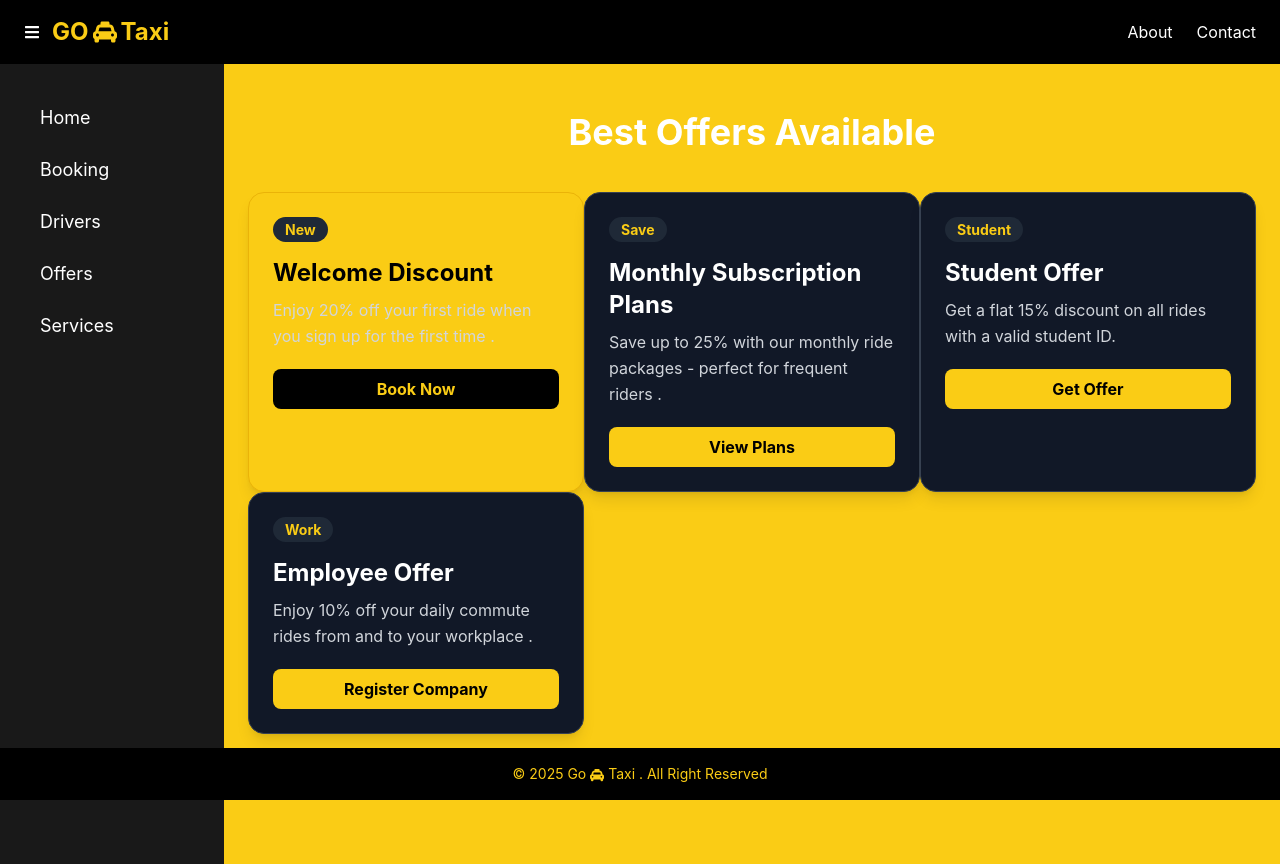
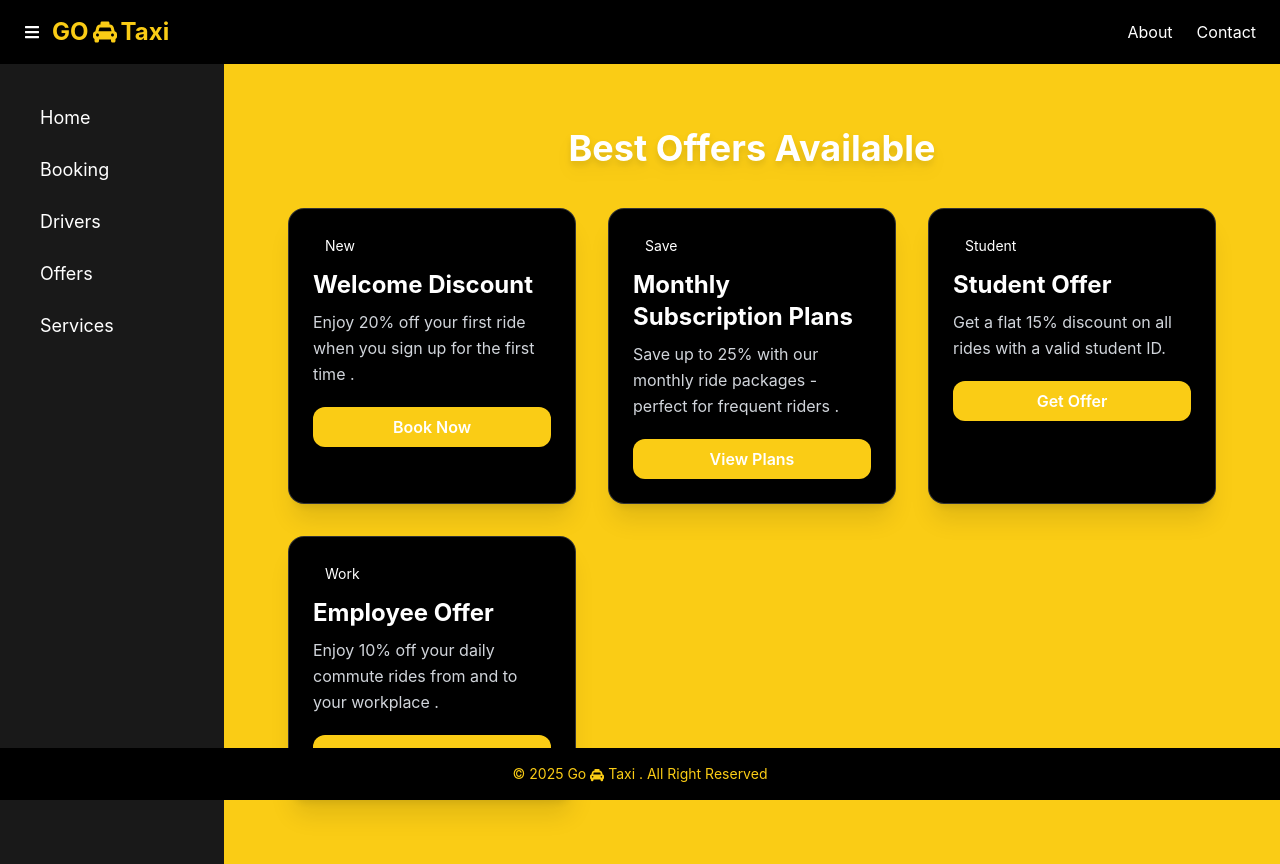
Before and after one commit to Hadi170/GoTaxi, a React (Create React App) app: page /offers in a window 1280 px wide. Built offline with nearby package versions, Linux system fonts and the light colour scheme.

Commit message:
edit Offers

```diff
--- a/src/Pages/Drivers.jsx
+++ b/src/Pages/Drivers.jsx
@@ -129,8 +129,8 @@ const Drivers = () => {
   };
 
   return (
-    <div className="min-h-screen bg-gray-100 px-4 py-8">
-      {/* Page header */}
+    <div className="min-h-screen bg-yellow-400 px-4 py-8">
+
       <div className="max-w-6xl mx-auto mb-6 flex flex-col gap-3 sm:flex-row sm:items-end sm:justify-between">
         <div>
           <h1 className="text-3xl font-extrabold text-gray-900">
@@ -150,7 +150,7 @@ const Drivers = () => {
         </div>
       </div>
 
-      {/* Cards grid */}
+
       <div className="max-w-6xl mx-auto grid gap-6 sm:grid-cols-2 xl:grid-cols-3">
         {drivers.map((driver) => (
           <div
--- a/src/Pages/Offers.jsx
+++ b/src/Pages/Offers.jsx
@@ -30,28 +30,28 @@ function Offers(){
         }
     ]
 return(
-<div className="min-h-screen bg-yellow-400 text-white px-6 py-12">
-    <h1 className="text-4xl font-bold text-center mb-10">
+<div className="min-h-screen bg-yellow-400 text-white p-6 md:p-16">
+    <h1 className="text-4xl font-bold text-center drop-shadow-lg mb-10">
         Best Offers Available
     </h1>
-    <div className="grid grid-cols-1 sm:grid-cols-2 lg:grid-cols-3 gao-8 max-w-6xl mx-auto">
+    <div className="grid gap-8 md:grid-cols-2 lg:grid-cols-3 max-w-6xl mx-auto">
         {Offers.map((offer , index)=>{
             return(
                 <div key={index}
-                className={`border rounded-2xl p-6 shadow-lg transtion transform hover:scale-105  ${offer.highlight ? "bg-yellow-400 text-black border-yellow-500":"bg-gray-900 border-gray-700 "}`}
+                className="bg-black backdrop-blur-lg shadow-xl rounded-2xl p-6 border border-white/20 transition transform hover:-translate-y-2 hover:shadow-2xl duration-300"
                 >
-                    <span className="text-sm font-bold bg-gray-800 text-yellow-400 px-3 py-1 rounded-full">
+                    <span className="px-3 py-1 bg-black/20 text-white text-sm rounded-full">
                         {offer.badge}
 
                     </span>
-                    <h2 className="text-2xl font-bold mt-4">
+                    <h2 className="text-2xl font-bold mt-3">
                         {offer.title}
 
                     </h2>
                     <p className="mt-2 text-gray-300 leading-relaxed">
                         {offer.description}
                     </p>
-                    <button className={`mt-5 w-full py-2 rounded-lg font-bold transition ${offer.highlight ? "bg-black text-yellow-400 hover:bg-gray-800 ":"bg-yellow-400 text-black hover:bg-yellow-400"}`}>
+                    <button className="mt-5 w-full py-2 rounded-xl bg-yellow-400 text-white font-semibold hover:bg-yellow-200">
                         {offer.button}
                     </button>
 
--- a/src/Pages/Services.jsx
+++ b/src/Pages/Services.jsx
@@ -36,10 +36,10 @@ const Services = () => {
   };
 
   return (
-    <div className="min-h-screen bg-gray-100 px-4 py-8 flex justify-center">
+    <div className="min-h-screen bg-yellow-400 px-4 py-8 flex justify-center">
       <div className="w-full max-w-3xl bg-black text-yellow-300 rounded-2xl shadow-xl p-6 sm:p-8">
 
-        {/* Page Header */}
+
         <div className="mb-6 text-center">
           <h1 className="text-4xl font-extrabold text-yellow-400">Become A Driver</h1>
           <p className="text-gray-300 mt-2 text-sm">
@@ -47,7 +47,7 @@ const Services = () => {
           </p>
         </div>
 
-        {/* Sub Header */}
+
         <div className="mb-6">
           <h2 className="text-2xl font-bold text-yellow-400">
             Become a Driver
@@ -57,10 +57,10 @@ const Services = () => {
           </p>
         </div>
 
-        {/* FORM */}
+
         <form onSubmit={handleSubmit} className="space-y-5">
 
-          {/* Name + Phone */}
+
           <div className="grid sm:grid-cols-2 gap-4">
             <div>
               <label className="block text-xs font-semibold mb-1">Full Name *</label>
@@ -87,7 +87,7 @@ const Services = () => {
             </div>
           </div>
 
-          {/* Email + City */}
+
           <div className="grid sm:grid-cols-2 gap-4">
             <div>
               <label className="block text-xs font-semibold mb-1">Email</label>
@@ -113,7 +113,7 @@ const Services = () => {
             </div>
           </div>
 
-          {/* Experience + Availability */}
+
           <div className="grid sm:grid-cols-2 gap-4">
             <div>
               <label className="block text-xs font-semibold mb-1">Experience (years) *</label>
@@ -144,7 +144,7 @@ const Services = () => {
             </div>
           </div>
 
-          {/* Car section */}
+
           <div className="grid sm:grid-cols-3 gap-4">
             <div className="sm:col-span-2">
               <label className="block text-xs font-semibold mb-1">Car Model *</label>
@@ -197,7 +197,7 @@ const Services = () => {
             </div>
           </div>
 
-          {/* Mood */}
+
           <div>
             <label className="block text-xs font-semibold mb-1">Driving Style / Mood</label>
             <input
@@ -209,7 +209,7 @@ const Services = () => {
             />
           </div>
 
-          {/* Terms */}
+
           <div className="flex items-start gap-2 text-xs text-gray-200">
             <input
               type="checkbox"
@@ -221,7 +221,7 @@ const Services = () => {
             <label>I agree that the information provided is accurate.</label>
           </div>
 
-          {/* Submit button */}
+
           <button
             type="submit"
             className="w-full bg-yellow-400 hover:bg-yellow-300 text-black font-bold py-3 rounded-full transition"
```
